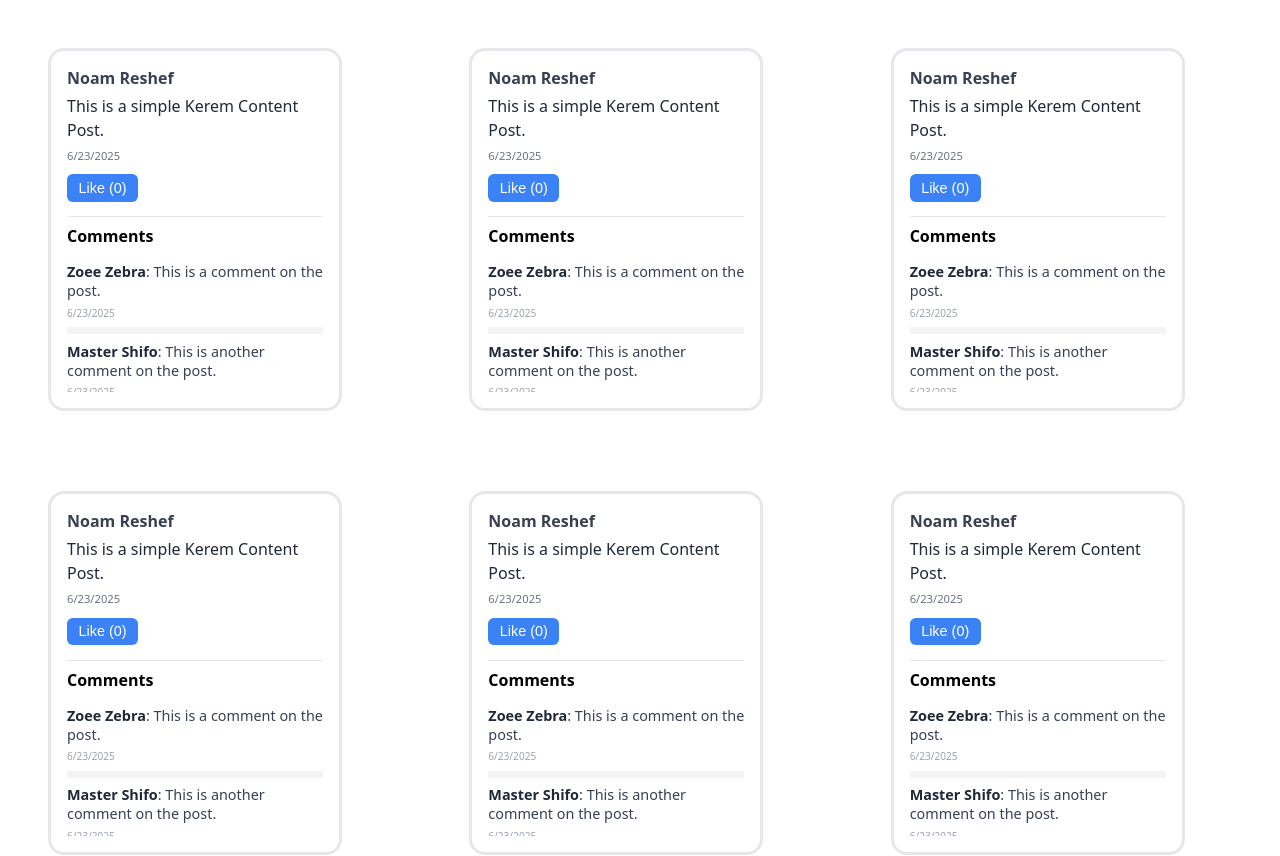
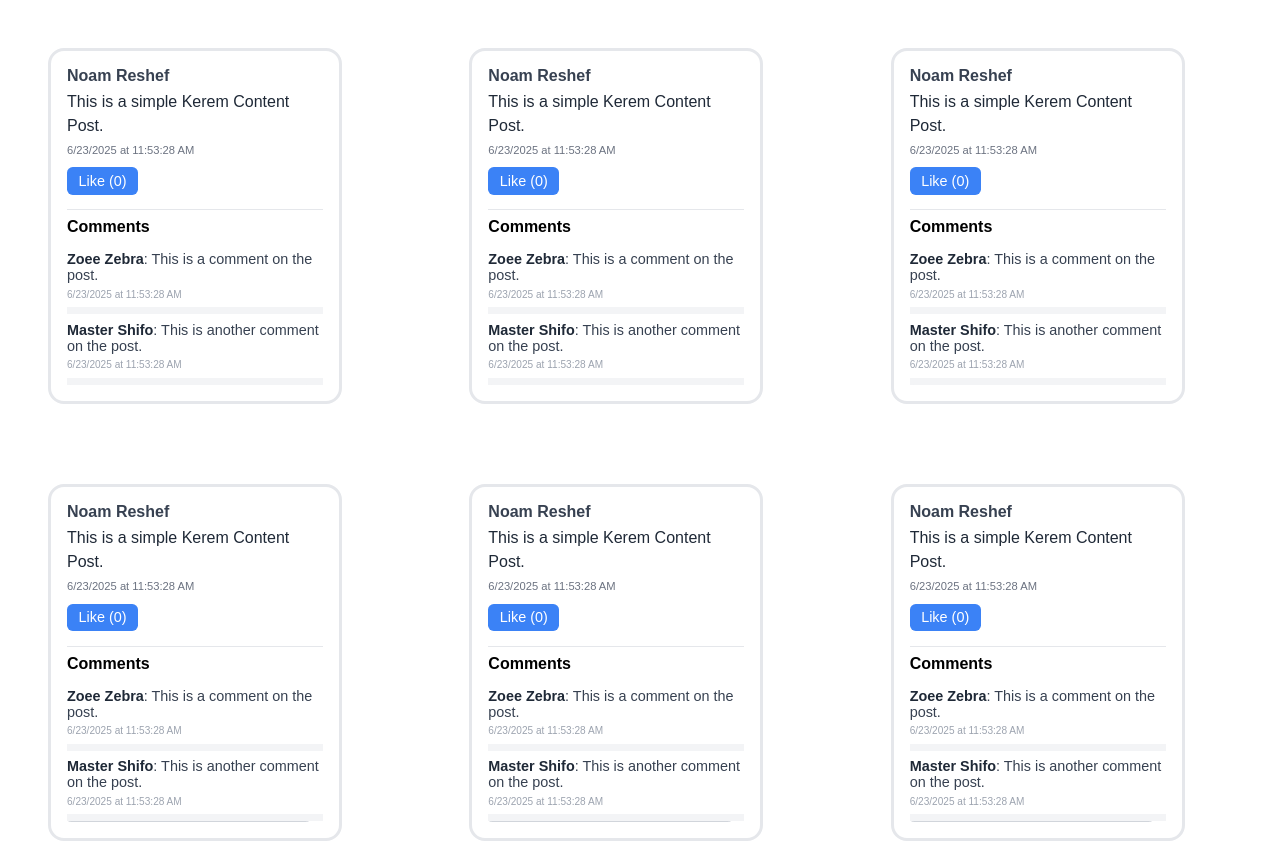
Before and after one commit to NoamR06/KeremNet, a React (Create React App) app in the folder kerem-net/: page / in a window 1280 px wide. Shown: the top 856 px of the page. Built offline with nearby package versions, Linux system fonts and the light colour scheme.

Commit message:
Fixed SOLID stuff

```diff
--- /dev/null
+++ b/kerem-net/src/Features/Post/Comment/Comment.ts
@@ -0,0 +1,6 @@
+export interface Comment {
+  id: string;
+  author: string;
+  content: string;
+  date: Date;
+}
--- /dev/null
+++ b/kerem-net/src/Features/Post/Post/Post.ts
@@ -0,0 +1,10 @@
+import { Comment } from "../Comment/Comment";
+
+export interface Post {
+  id: string;
+  author: string;
+  content: string;
+  date: Date;
+  likes: number;
+  comments: Comment[];
+}
--- a/kerem-net/src/Features/Post/PostComponent.css
+++ b/kerem-net/src/Features/Post/PostComponent.css
@@ -4,7 +4,7 @@
   border: 1em solid #e5e7eb;
   border-radius: 1em;
   margin: 1em;
-  font-family: system-ui, sans-serif;
+  font-family: sans-serif;
 }
 
 .post {
@@ -12,7 +12,7 @@
   border: solid #e5e7eb;
   border-radius: 1em;
   margin: 1em;
-  font-family: system-ui, sans-serif;
+  font-family: sans-serif;
 }
 
 #post_author {
@@ -55,7 +55,6 @@
   padding-top: 1vh;
 }
 
-/* Scrollable comments container */
 .comments {
   max-height: 22vh;
   overflow-y: auto;
@@ -86,7 +85,6 @@
   margin: 0;
 }
 
-/* Comment input styles */
 #post_add_comment_name,
 #post_add_comment_content {
   width: 95%;
@@ -96,7 +94,7 @@
   font-size: 0.8em;
   margin-bottom: 0.3em;
   box-sizing: border-box;
-  font-family: inherit;
+  font-family: sans-serif;
 }
 
 #post_add_comment_name:focus,
--- a/kerem-net/src/Features/Post/PostComponent.tsx
+++ b/kerem-net/src/Features/Post/PostComponent.tsx
@@ -1,22 +1,8 @@
 import React, { useState } from "react";
 import { v4 as uuidv4 } from 'uuid';
+import { Comment } from "./Comment/Comment";
+import { Post } from "./Post/Post";
 import './PostComponent.css';
-
-export interface Comment {
-  id: string;
-  author: string;
-  content: string;
-  date: Date;
-}
-
-export interface Post {
-  id: string;
-  author: string;
-  content: string;
-  date: Date;
-  likes: number;
-  comments: Comment[];
-}
 
 export const PostComponent: React.FC<{ post: Post }> = ({ post }) => {
   const [likes, setLikes] = useState(post.likes);
@@ -34,14 +20,14 @@ export const PostComponent: React.FC<{ post: Post }> = ({ post }) => {
     <div className="post">
       <p id="post_author">{post.author}</p>
       <p id="post_content">{post.content}</p>
-      <p id="post_release_date">{post.date.toLocaleDateString()}</p>
+      <p id="post_release_date">{post.date.toLocaleDateString()} at {post.date.toLocaleTimeString()}</p>
       <button id="post_like_button" onClick={handleLike}>Like ({likes})</button>
       <div className="comments">
         <h2>Comments</h2>
         {comments.map((comment) => (
           <div key={comment.id} className="comment">
             <p id="post_comment_content"><strong>{comment.author}</strong>: {comment.content}</p>
-            <p id="post_comment_date">{comment.date.toLocaleDateString()}</p>
+            <p id="post_comment_date">{comment.date.toLocaleDateString()} at {comment.date.toLocaleTimeString()}</p>
           </div>
         ))}
         <input type="text" id="post_add_comment_name" placeholder="User name" />
```
